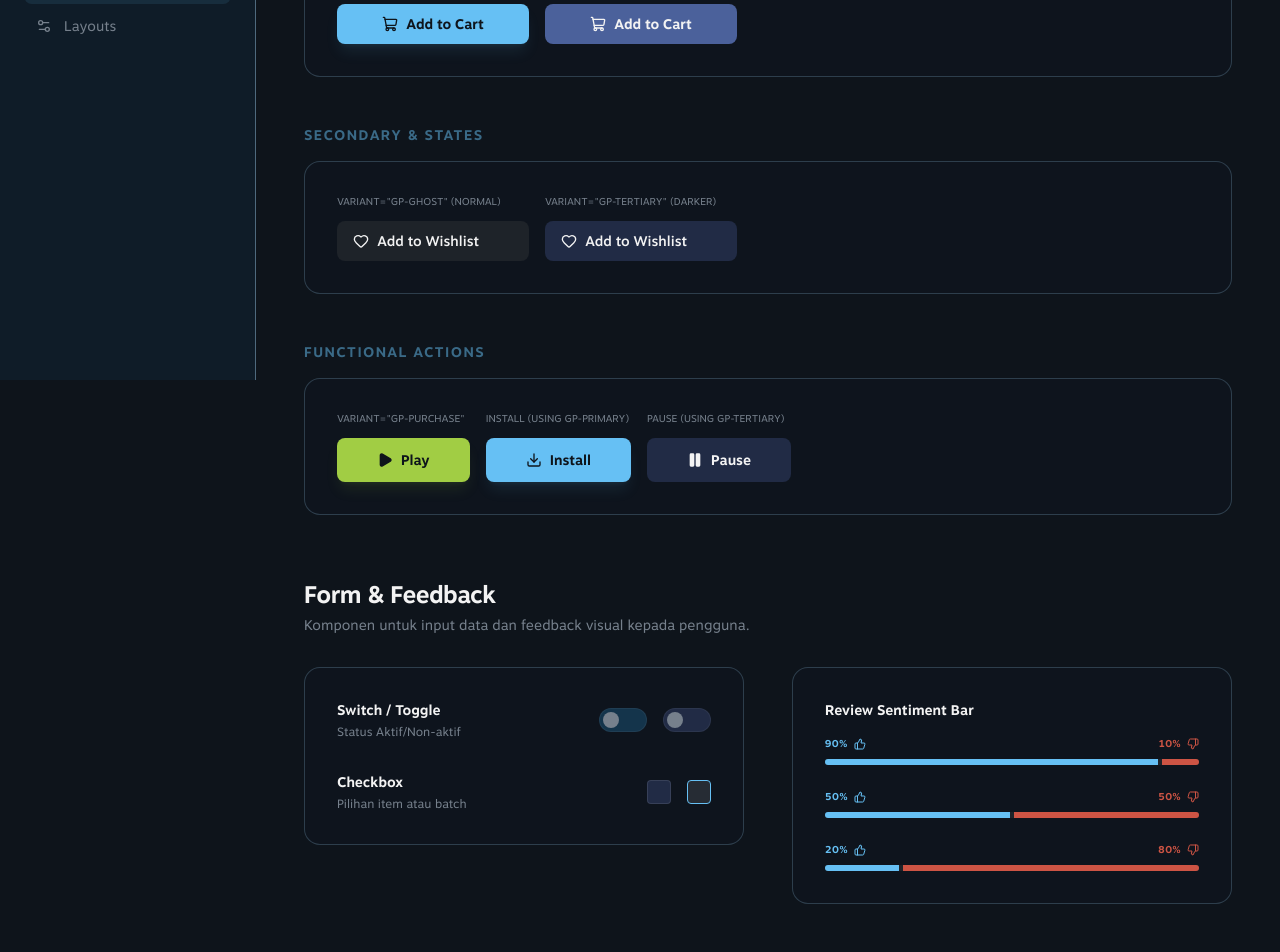
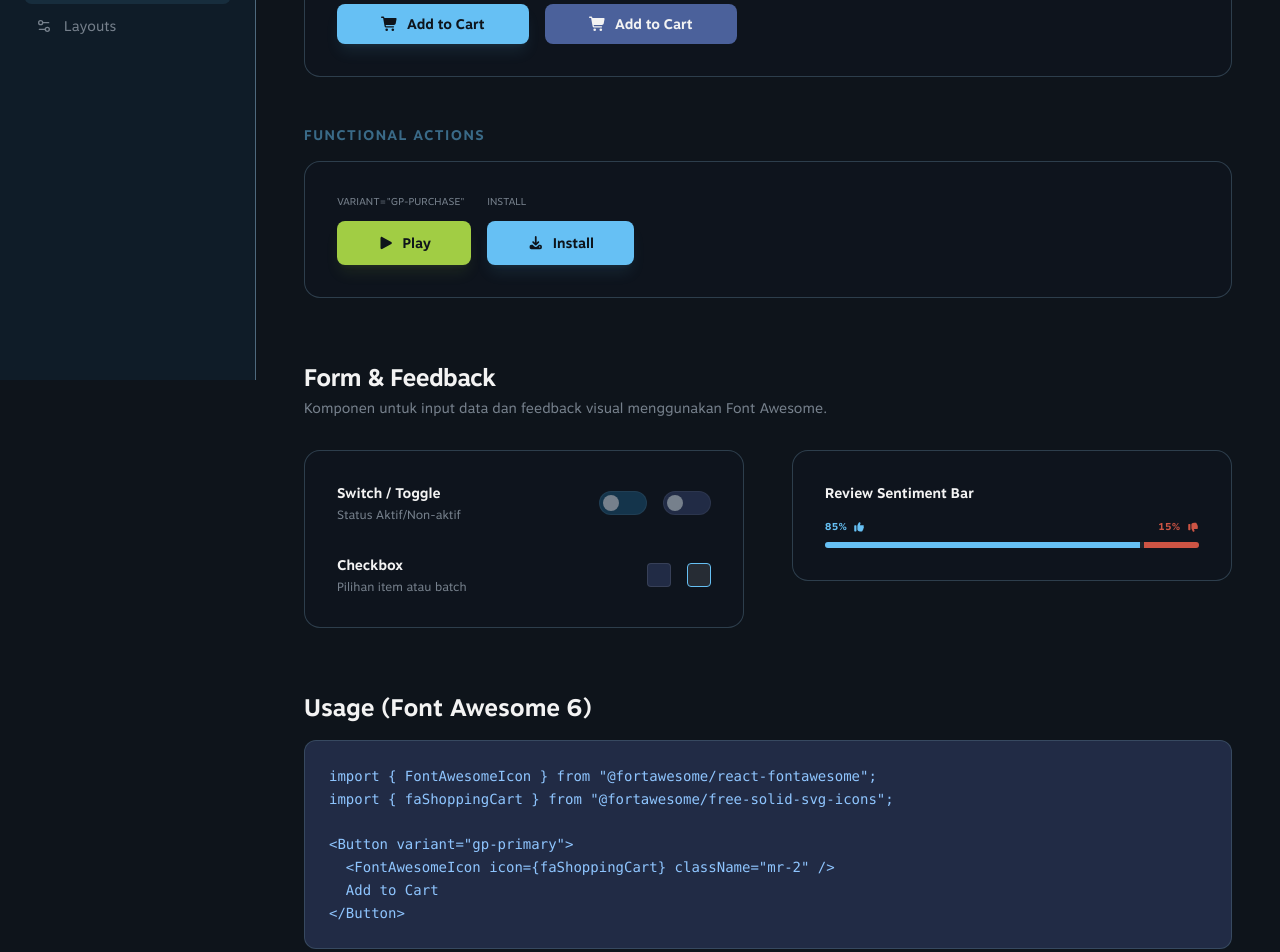
Before and after one commit to sayyidusy15/eldorado, a Next.js app: page /documentation/ui-components in a window 1280 px wide. Shown: the part 420-1372 px from the top of the page. Built offline with nearby package versions, Linux system fonts and the light colour scheme.

Commit message:
font awesome

```diff
--- a/package.json
+++ b/package.json
@@ -9,6 +9,11 @@
     "lint": "eslint"
   },
   "dependencies": {
+    "@fortawesome/fontawesome-svg-core": "^7.2.0",
+    "@fortawesome/free-brands-svg-icons": "^7.2.0",
+    "@fortawesome/free-regular-svg-icons": "^7.2.0",
+    "@fortawesome/free-solid-svg-icons": "^7.2.0",
+    "@fortawesome/react-fontawesome": "^3.3.0",
     "@radix-ui/react-slot": "^1.2.4",
     "class-variance-authority": "^0.7.1",
     "clsx": "^2.1.1",
--- a/src/app/documentation/ui-components/page.tsx
+++ b/src/app/documentation/ui-components/page.tsx
@@ -2,11 +2,18 @@ import { Button } from "@/components/ui/button";
 import { Switch } from "@/components/ui/switch";
 import { Checkbox } from "@/components/ui/checkbox";
 import { ReviewProgress } from "@/components/ui/progress-review";
-import { Play, Download, Pause, ShoppingCart, Heart } from "lucide-react";
+import { FontAwesomeIcon } from "@fortawesome/react-fontawesome";
+import {
+  faPlay,
+  faDownload,
+  faPause,
+  faShoppingCart,
+  faHeart
+} from "@fortawesome/free-solid-svg-icons";
 
 /**
- * Halaman dokumentasi UI Components (Buttons).
- * Menampilkan variasi tombol dengan gaya Steam/GP.
+ * Halaman dokumentasi UI Components (Buttons & More).
+ * Menampilkan variasi komponen dengan gaya Steam/GP dan Font Awesome icons.
  */
 export default function UIComponentsPage() {
   return (
@@ -14,8 +21,8 @@ export default function UIComponentsPage() {
       <section>
         <h1 className="text-4xl font-extrabold tracking-tight mb-4">UI Components</h1>
         <p className="text-muted-foreground text-lg max-w-3xl border-l-4 border-primary pl-6 py-2">
-          Kumpulan komponen antarmuka yang siap digunakan. Semua komponen telah disesuaikan dengan
-          sistem desain Gaming Platform premium.
+          Kumpulan komponen antarmuka menggunakan **Font Awesome 6**.
+          Semua komponen telah disesuaikan dengan sistem desain Gaming Platform premium.
         </p>
       </section>
 
@@ -34,32 +41,13 @@ export default function UIComponentsPage() {
               <div className="space-y-3">
                 <span className="text-[10px] uppercase text-muted-foreground block">variant="gp-primary"</span>
                 <Button variant="gp-primary" className="w-48">
-                  <ShoppingCart className="w-4 h-4 mr-2" /> Add to Cart
+                  <FontAwesomeIcon icon={faShoppingCart} className="w-4 h-4 mr-2" /> Add to Cart
                 </Button>
               </div>
               <div className="space-y-3">
                 <span className="text-[10px] uppercase text-muted-foreground block">variant="gp-action"</span>
                 <Button variant="gp-action" className="w-48">
-                  <ShoppingCart className="w-4 h-4 mr-2" /> Add to Cart
-                </Button>
-              </div>
-            </div>
-          </div>
-
-          {/* Secondary / Ghost Buttons */}
-          <div className="space-y-4">
-            <h3 className="text-sm font-semibold uppercase tracking-widest text-primary/50">Secondary & States</h3>
-            <div className="flex flex-wrap gap-4 p-8 rounded-2xl bg-secondary/5 border border-border/50">
-              <div className="space-y-3">
-                <span className="text-[10px] uppercase text-muted-foreground block">variant="gp-ghost" (Normal)</span>
-                <Button variant="gp-ghost" className="w-48 justify-start">
-                  <Heart className="w-4 h-4 mr-2" /> Add to Wishlist
-                </Button>
-              </div>
-              <div className="space-y-3">
-                <span className="text-[10px] uppercase text-muted-foreground block">variant="gp-tertiary" (Darker)</span>
-                <Button variant="gp-tertiary" className="w-48 justify-start">
-                  <Heart className="w-4 h-4 mr-2" /> Add to Wishlist
+                  <FontAwesomeIcon icon={faShoppingCart} className="w-4 h-4 mr-2" /> Add to Cart
                 </Button>
               </div>
             </div>
@@ -72,19 +60,13 @@ export default function UIComponentsPage() {
               <div className="space-y-3">
                 <span className="text-[10px] uppercase text-muted-foreground block">variant="gp-purchase"</span>
                 <Button variant="gp-purchase" size="lg" className="px-10">
-                  <Play className="w-4 h-4 mr-2 fill-current" /> Play
+                  <FontAwesomeIcon icon={faPlay} className="w-4 h-4 mr-2" /> Play
                 </Button>
               </div>
               <div className="space-y-3">
-                <span className="text-[10px] uppercase text-muted-foreground block">Install (using gp-primary)</span>
+                <span className="text-[10px] uppercase text-muted-foreground block">Install</span>
                 <Button variant="gp-primary" size="lg" className="px-10">
-                  <Download className="w-4 h-4 mr-2" /> Install
-                </Button>
-              </div>
-              <div className="space-y-3">
-                <span className="text-[10px] uppercase text-muted-foreground block">Pause (using gp-tertiary)</span>
-                <Button variant="gp-tertiary" size="lg" className="px-10 font-bold">
-                  <Pause className="w-4 h-4 mr-2 fill-current" /> Pause
+                  <FontAwesomeIcon icon={faDownload} className="w-4 h-4 mr-2" /> Install
                 </Button>
               </div>
             </div>
@@ -96,7 +78,7 @@ export default function UIComponentsPage() {
       <section className="space-y-8">
         <div className="space-y-1">
           <h2 className="text-2xl font-bold tracking-tight">Form & Feedback</h2>
-          <p className="text-muted-foreground text-sm">Komponen untuk input data dan feedback visual kepada pengguna.</p>
+          <p className="text-muted-foreground text-sm">Komponen untuk input data dan feedback visual menggunakan Font Awesome.</p>
         </div>
 
         <div className="grid gap-12 md:grid-cols-2">
@@ -133,9 +115,7 @@ export default function UIComponentsPage() {
               <div className="space-y-4">
                 <h4 className="text-sm font-bold">Review Sentiment Bar</h4>
                 <div className="space-y-6">
-                  <ReviewProgress positive={90} negative={10} />
-                  <ReviewProgress positive={50} negative={50} />
-                  <ReviewProgress positive={20} negative={80} />
+                  <ReviewProgress positive={85} negative={15} />
                 </div>
               </div>
             </div>
@@ -145,15 +125,15 @@ export default function UIComponentsPage() {
 
       {/* Code Usage */}
       <section className="space-y-4">
-        <h2 className="text-2xl font-bold">Usage</h2>
-        <div className="p-6 rounded-xl bg-ui-bg-tertiary border border-border/50 font-mono text-sm">
+        <h2 className="text-2xl font-bold">Usage (Font Awesome 6)</h2>
+        <div className="p-6 rounded-xl bg-ui-bg-tertiary border border-border/50 font-mono text-sm leading-relaxed">
           <pre className="text-blue-300">
-{`<Button variant="gp-primary">
+{`import { FontAwesomeIcon } from "@fortawesome/react-fontawesome";
+import { faShoppingCart } from "@fortawesome/free-solid-svg-icons";
+
+<Button variant="gp-primary">
+  <FontAwesomeIcon icon={faShoppingCart} className="mr-2" />
   Add to Cart
-</Button>
-
-<Button variant="gp-purchase">
-  Play Now
 </Button>`}
           </pre>
         </div>
--- a/src/app/layout.tsx
+++ b/src/app/layout.tsx
@@ -1,6 +1,9 @@
 import type { Metadata } from "next";
 import localFont from "next/font/local";
 import "./globals.css";
+import "@fortawesome/fontawesome-svg-core/styles.css";
+import { config } from "@fortawesome/fontawesome-svg-core";
+config.autoAddCss = false;
 
 const motivaSans = localFont({
   src: [
--- a/src/components/ui/checkbox.tsx
+++ b/src/components/ui/checkbox.tsx
@@ -1,11 +1,12 @@
 "use client";
 
 import * as React from "react";
-import { Check } from "lucide-react";
+import { FontAwesomeIcon } from "@fortawesome/react-fontawesome";
+import { faCheck } from "@fortawesome/free-solid-svg-icons";
 import { cn } from "@/lib/utils";
 
 /**
- * Checkbox component styled for Steam/GP aesthetic.
+ * Checkbox component styled for Steam/GP aesthetic menggunakan FontAwesome.
  */
 export const Checkbox = React.forwardRef<
   HTMLInputElement,
@@ -20,7 +21,10 @@ export const Checkbox = React.forwardRef<
         {...props}
       />
       <div className="w-full h-full bg-ui-bg-tertiary border border-white/10 rounded transition-all duration-200 peer-checked:bg-white/10 peer-checked:border-ui-primary flex items-center justify-center">
-        <Check className="w-4 h-4 text-ui-primary opacity-0 scale-75 transition-all duration-200 peer-checked:opacity-100 peer-checked:scale-100" />
+        <FontAwesomeIcon
+          icon={faCheck}
+          className="w-3 h-3 text-ui-primary opacity-0 scale-75 transition-all duration-200 peer-checked:opacity-100 peer-checked:scale-100"
+        />
       </div>
     </label>
   );
--- a/src/components/ui/progress-review.tsx
+++ b/src/components/ui/progress-review.tsx
@@ -2,7 +2,8 @@
 
 import * as React from "react";
 import { cn } from "@/lib/utils";
-import { ThumbsUp, ThumbsDown } from "lucide-react";
+import { FontAwesomeIcon } from "@fortawesome/react-fontawesome";
+import { faThumbsUp, faThumbsDown } from "@fortawesome/free-solid-svg-icons";
 
 interface ReviewProgressProps {
   positive: number;
@@ -11,7 +12,7 @@ interface ReviewProgressProps {
 }
 
 /**
- * Progress bar untuk review (Blue=Positive, Red=Negative) sesuai gaya Steam.
+ * Progress bar untuk review (Blue=Positive, Red=Negative) menggunakan FontAwesome.
  */
 export function ReviewProgress({ positive, negative, className }: ReviewProgressProps) {
   const total = positive + negative;
@@ -23,11 +24,11 @@ export function ReviewProgress({ positive, negative, className }: ReviewProgress
       <div className="flex justify-between items-center text-[10px] font-bold tracking-wider uppercase">
         <div className="flex items-center gap-1.5 text-ui-primary">
           <span>{positive}%</span>
-          <ThumbsUp className="w-3 h-3" />
+          <FontAwesomeIcon icon={faThumbsUp} className="w-3 h-3" />
         </div>
         <div className="flex items-center gap-1.5 text-ui-accent-red">
           <span>{negative}%</span>
-          <ThumbsDown className="w-3 h-3" />
+          <FontAwesomeIcon icon={faThumbsDown} className="w-3 h-3" />
         </div>
       </div>
 
```
Also changed, not shown: src/app/page.tsx (+14 -7 lines), 1 other file (tests, documents, lock files or other folders).
